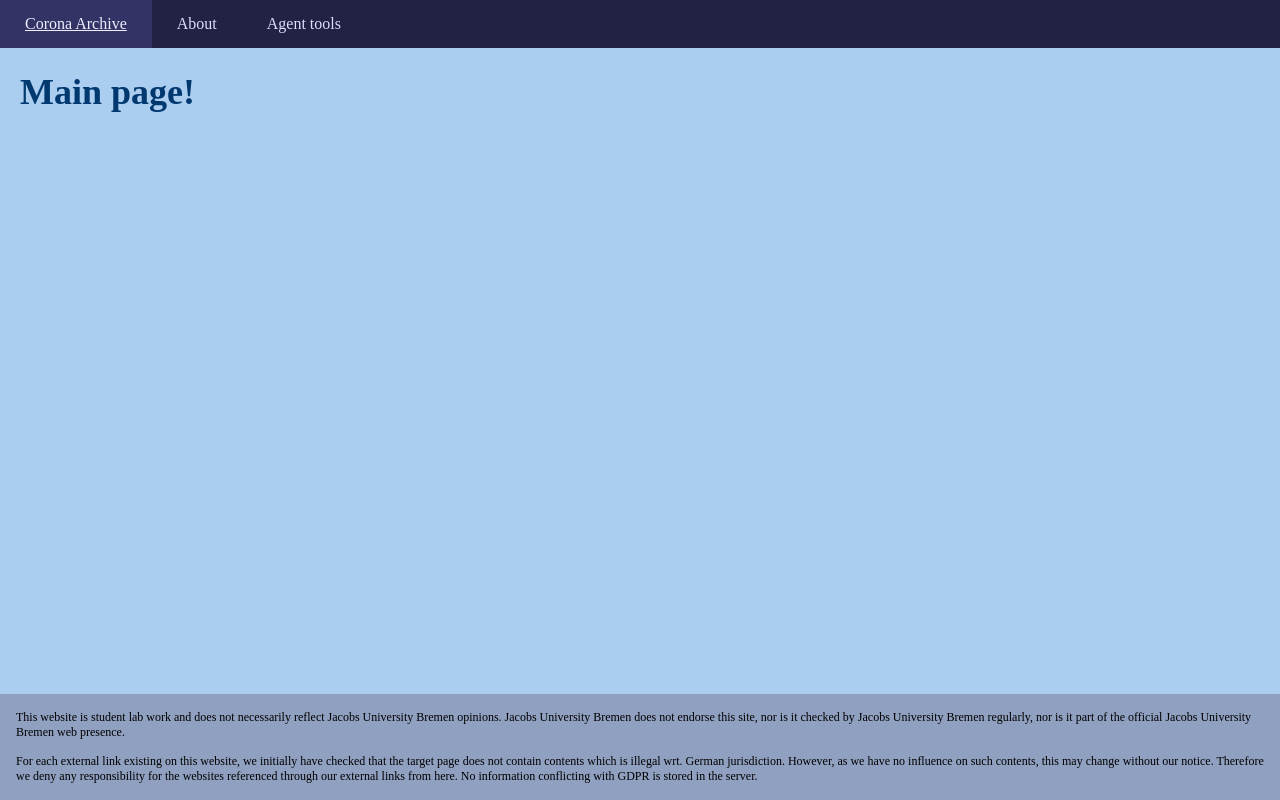
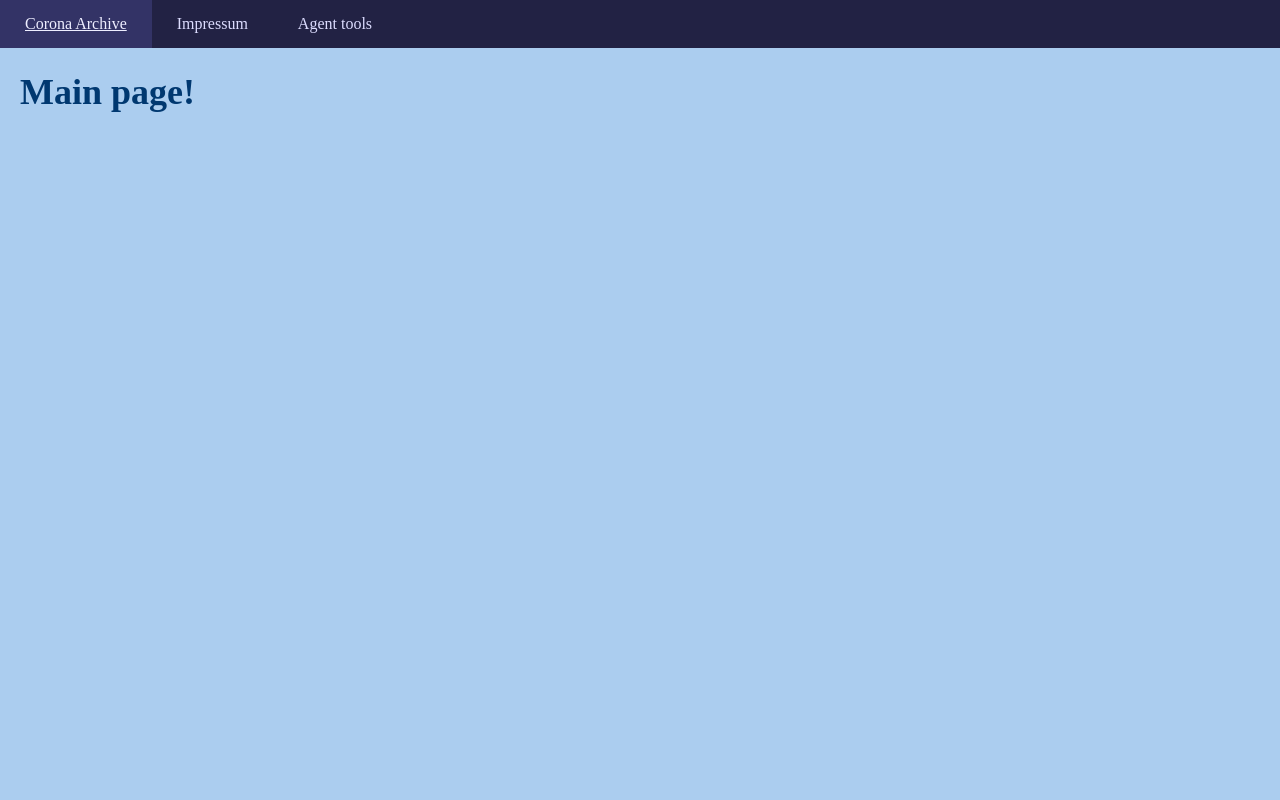
Before and after one commit to jonabako/Corona-Archive-Project, a Flask app: page / in a window 1280 px wide. Run offline with Flask 2, Linux system fonts and the light colour scheme; parts of the project's set-up code (start-up, migrations or seed data) failed here and were passed over; some libraries are stand-ins or nearby versions.

Commit message:
Removed footer

```diff
--- a/templates/base.html
+++ b/templates/base.html
@@ -8,7 +8,7 @@
   <body>
     <div class="topnav">
       <a href="{{ url_for('landing') }}"> Corona Archive </a>
-      <a href="{{ url_for('impressum') }}"> About </a>
+      <a href="{{ url_for('impressum') }}"> Impressum </a>
       <a href="{{ url_for('agent_tools') }}"> Agent tools </a>
     </div>
     <br>
--- a/templates/imprint.html
+++ b/templates/imprint.html
@@ -1,6 +1,8 @@
 {% extends 'base.html' %}
 
 {% block content %}
+    <p>This website is student lab work and does not necessarily reflect Jacobs University Bremen opinions. Jacobs University Bremen does not endorse this site, nor is it checked by Jacobs University Bremen regularly, nor is it part of the official Jacobs University Bremen web presence.</p>
+    <p>For each external link existing on this website, we initially have checked that the target page does not contain contents which is illegal wrt. German jurisdiction. However, as we have no influence on such contents, this may change without our notice. Therefore we deny any responsibility for the websites referenced through our external links from here. No information conflicting with GDPR is stored in the server.</p>
     <h1>Contact:</h1> <br>
     <h3>Sprint 1</h3>
     <ul>
--- a/templates/index.html
+++ b/templates/index.html
@@ -2,8 +2,4 @@
 
 {% block content %}
     <h1> Main page! </h1>
-    <div class="footer">
-        <p>This website is student lab work and does not necessarily reflect Jacobs University Bremen opinions. Jacobs University Bremen does not endorse this site, nor is it checked by Jacobs University Bremen regularly, nor is it part of the official Jacobs University Bremen web presence.</p>
-        <p>For each external link existing on this website, we initially have checked that the target page does not contain contents which is illegal wrt. German jurisdiction. However, as we have no influence on such contents, this may change without our notice. Therefore we deny any responsibility for the websites referenced through our external links from here. No information conflicting with GDPR is stored in the server.</p>
-    </div>
 {% endblock %}
```
